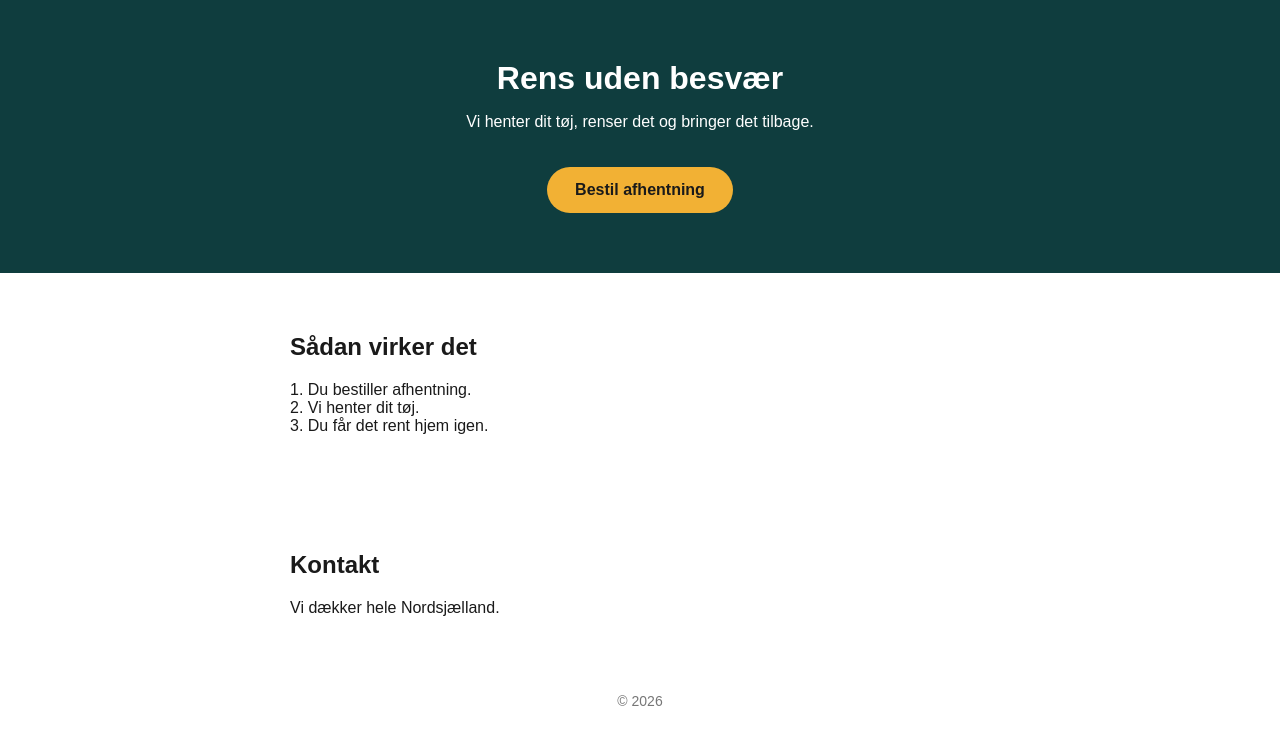
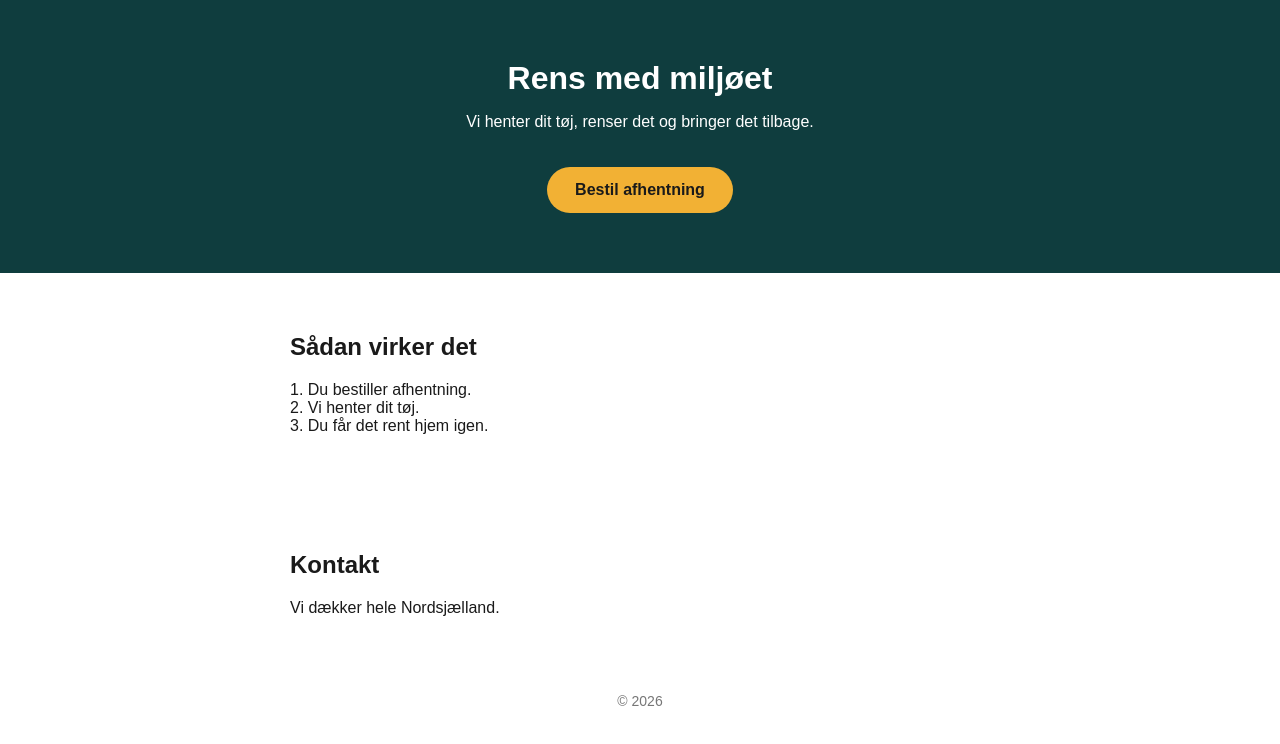
Before and after one commit to farshid-rensklar/farshid-rensklar.github.io, a plain HTML site: page index.html in a window 1280 px wide. Drawn offline with Linux system fonts and the light colour scheme.

Commit message:
Update index.html

```diff
--- a/index.html
+++ b/index.html
@@ -16,7 +16,7 @@
 </head>
 <body>
   <header>
-    <h1>Rens uden besvær</h1>
+    <h1>Rens med miljøet </h1>
     <p>Vi henter dit tøj, renser det og bringer det tilbage.</p>
     <a class="knap" href="#kontakt">Bestil afhentning</a>
   </header>
```
